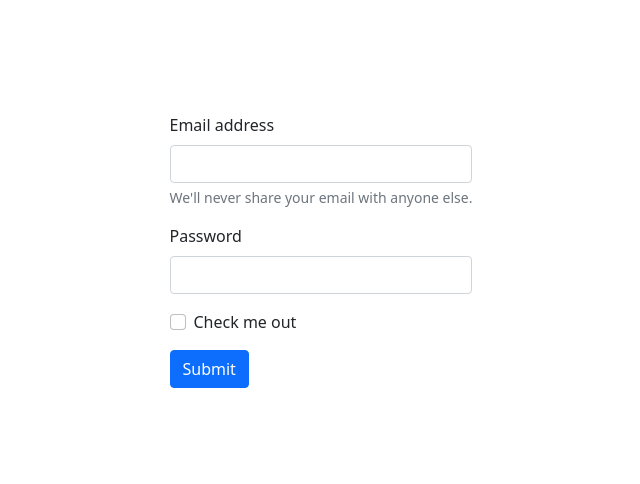
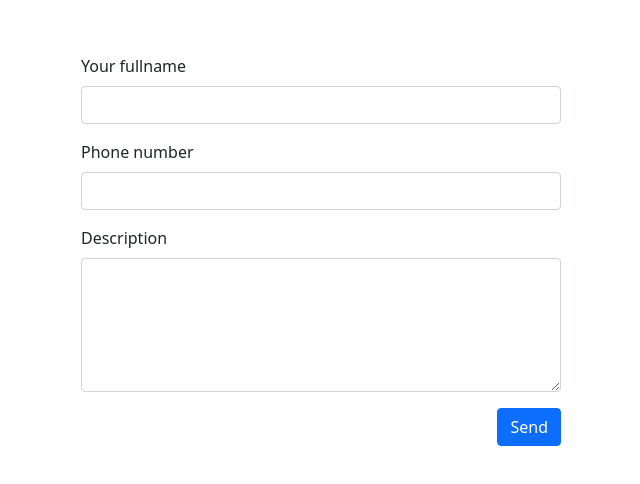
Before and after one commit to azamatshamsiddin/form-telegram, a plain HTML site: page index.html in a window 1280 px wide. Shown: the part 150-634 px from the top of the page, without its empty margins (319-959 px from the left). Drawn offline with nearby package versions, Linux system fonts and the light colour scheme.

Commit message:
re-styling

```diff
--- a/index.html
+++ b/index.html
@@ -11,21 +11,21 @@
   <title>Document</title>
 </head>
 <body class="wrapper">
+
 <form class="form" id="form">
   <div class="mb-3">
-    <label for="exampleInputEmail1" class="form-label">Email address</label>
-    <input type="email" class="form-control form-email" id="exampleInputEmail1" aria-describedby="emailHelp">
-    <div id="emailHelp" class="form-text">We'll never share your email with anyone else.</div>
+    <label for="fullNameInput" class="form-label">Your fullname</label>
+    <input type="text" class="form-control form-fullname" id="fullNameInput">
   </div>
   <div class="mb-3">
-    <label for="exampleInputPassword1" class="form-label">Password</label>
-    <input type="text" class="form-control form-text1" id="exampleInputPassword1">
+    <label for="phoneInput" class="form-label">Phone number</label>
+    <input type="tel" class="form-control form-phone" id="phoneInput">
   </div>
-  <div class="mb-3 form-check">
-    <input type="checkbox" class="form-check-input" id="exampleCheck1">
-    <label class="form-check-label" for="exampleCheck1">Check me out</label>
+  <div class="mb-3">
+    <label for="textArea" class="form-label form-textArea">Description</label>
+    <textarea class="form-control" id="textArea" rows="5"></textarea>
   </div>
-  <button type="submit" class="btn btn-primary btn-submit">Submit</button>
+  <button type="submit" class="btn btn-primary btn-submit">Send</button>
 </form>
 <script src="./script.js"></script>
 </body>
--- a/script.js
+++ b/script.js
@@ -5,14 +5,14 @@ form.addEventListener("submit", (e) => {
 
 	const TOKEN_BOT = "5342053813:AAF_CBROYfiihIcvnt0EK-cNFXq6Oe4lPBc"
 
-	let email = document.querySelector(".form-email").value
-	let text = document.querySelector(".form-text1").value
-	let my_text = `Result is:%0A - <b>Email: </b> ${email}. %0A - <b>Text: </b> ${text}.`;
+	let fullName = document.querySelector(".form-fullname").value
+	let phone = document.querySelector(".form-phone").value
+	let description = document.querySelector(".form-textArea").value
+	let my_text = `Result is:%0A - <b>User fullname: </b> ${fullName}. %0A - <b>User phone number: </b> ${phone}. %0A - <b>User message: </b> ${description}.`;
 	const chat_id = -1001317139562;
 	let url = `https://api.telegram.org/bot${TOKEN_BOT}/sendMessage?chat_id=${chat_id}&text=${my_text}&parse_mode=html`
 
 	let api = new XMLHttpRequest()
-
 	api.open("GET", url, true)
 	api.send();
 
--- a/style.css
+++ b/style.css
@@ -10,5 +10,16 @@ body{
 }
 
 .form {
-  max-width: 30rem;
+  width: 30rem;
+  display: flex;
+  align-items: center;
+  justify-content: center;
+  flex-direction: column;
 }
+
+.form-control{
+  width: 30rem;
+}
+.btn-submit{
+  margin-left: auto;
+}
```
